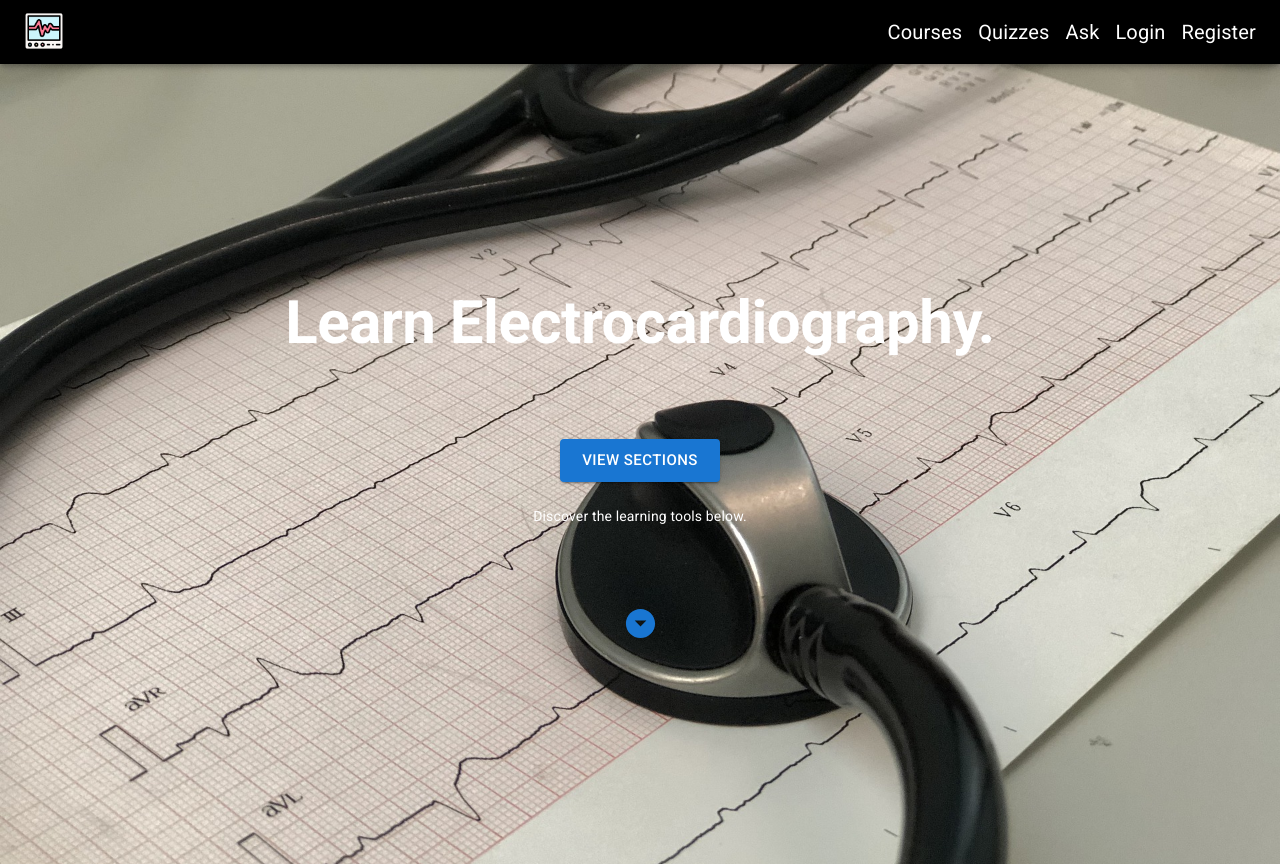
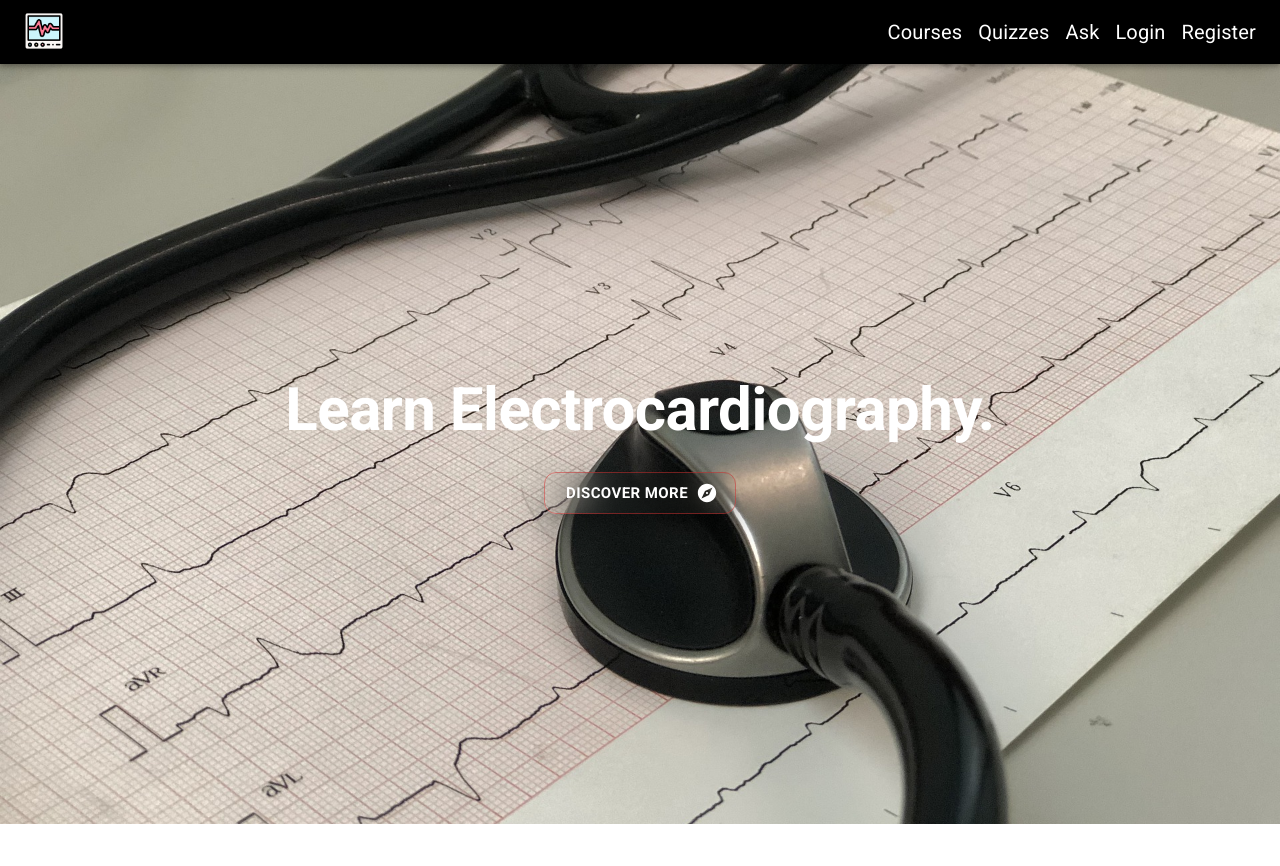
Before and after one commit to jackgibson1/ecg-frontend, a React (Create React App) app: page / in a window 1280 px wide. Shown: the top 866 px of the page. Built offline with nearby package versions, Linux system fonts and the light colour scheme.

Commit message:
restyling home page

```diff
--- a/package.json
+++ b/package.json
@@ -20,6 +20,7 @@
     "react-google-recaptcha": "^2.1.0",
     "react-router-dom": "^5.3.0",
     "react-scripts": "4.0.3",
+    "react-scroll": "^1.8.4",
     "react-typing-animation": "^1.6.2",
     "react-validation": "^3.0.7",
     "validator": "^13.7.0",
--- a/src/components/home/HomeHero.jsx
+++ b/src/components/home/HomeHero.jsx
@@ -2,7 +2,7 @@ import React from 'react';
 import {
   Stack, Typography, Button,
 } from '@mui/material';
-import ArrowDropDownCircleIcon from '@mui/icons-material/ArrowDropDownCircle';
+import ExploreIcon from '@mui/icons-material/Explore';
 import backgroundImage from '../../assets/images/home/heroimage1.jpg';
 
 const styles = {
@@ -12,7 +12,7 @@ const styles = {
     backgroundSize: 'cover',
     backgroundRepeat: 'no-repeat',
     width: '100%',
-    height: '100vh',
+    height: '95vh',
     display: 'flex',
     alignItems: 'center',
     justifyContent: 'center',
@@ -26,19 +26,14 @@ export default function HomeHero() {
         Learn Electrocardiography.
       </Typography>
       <Button
+        sx={{ color: '#FFFFFF', marginTop: '2%', fontWeight: 'bold', borderRadius: 3, boxShadow: 20, backdropFilter: 'blur(20px)' }}
+        endIcon={<ExploreIcon />}
         size="large"
-        color="primary"
-        variant="contained"
-        component="a"
-        href="/below-section/"
-        sx={{ mt: 10 }}
+        color="error"
+        variant="outlined"
       >
-        View sections
+        Discover More
       </Button>
-      <Typography variant="body2" align="center" color="white" sx={{ mt: 3 }}>
-        Discover the learning tools below.
-      </Typography>
-      <ArrowDropDownCircleIcon fontSize="large" color="primary" align="center" sx={{ mt: 10 }} />
     </Stack>
   );
 }
--- a/src/components/home/HomeSection1.jsx
+++ b/src/components/home/HomeSection1.jsx
@@ -5,7 +5,7 @@ import animatedImageLg from '../../assets/images/home/animatedGif1.gif';
 
 function HomeSection1() {
   return (
-    <Grid container justify="center">
+    <Grid id="middle" container justify="center">
       <Grid item xs={12} md={6} lg={6}>
         <Box sx={{ paddingLeft: '5%', paddingRight: '5%', paddingTop: '10%' }}>
           <Typography variant="h2" component="div">
```
Also changed, not shown: 1 other file (tests, documents, lock files or other folders).
